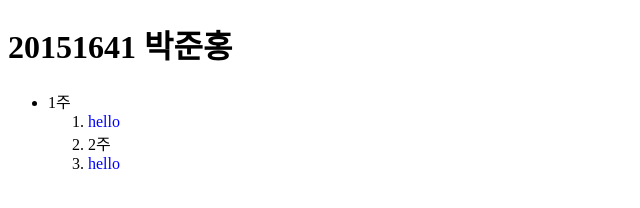
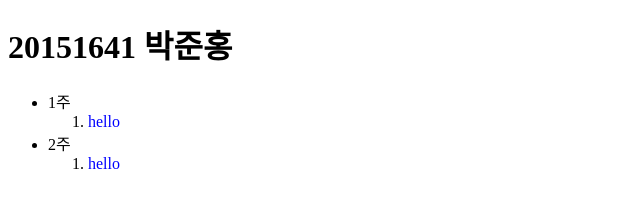
Before and after one commit to NewbieGG/NewbieGG.github.io, a plain HTML site: page index.html in a window 1280 px wide. Shown: the full height of the page, 0-640 px from the left. Drawn offline with nearby package versions, Linux system fonts and the light colour scheme.

Commit message:
Update index.html

```diff
--- a/index.html
+++ b/index.html
@@ -14,12 +14,13 @@
    	<li>1주
    	<ol>
     	<li><a href="https://NewbieGG.github.io/HomeWork01.html">hello </a></li>
-
+     </ol>
+   </li>
     <li>2주
-
+     <ol>
      <li><a href="https://NewbieGG.github.io/HomeWork01.html">hello </a></li>
      </ol>
-          	</li>
+     	</li>
       	</ul>
  </body>
  </html>
```
